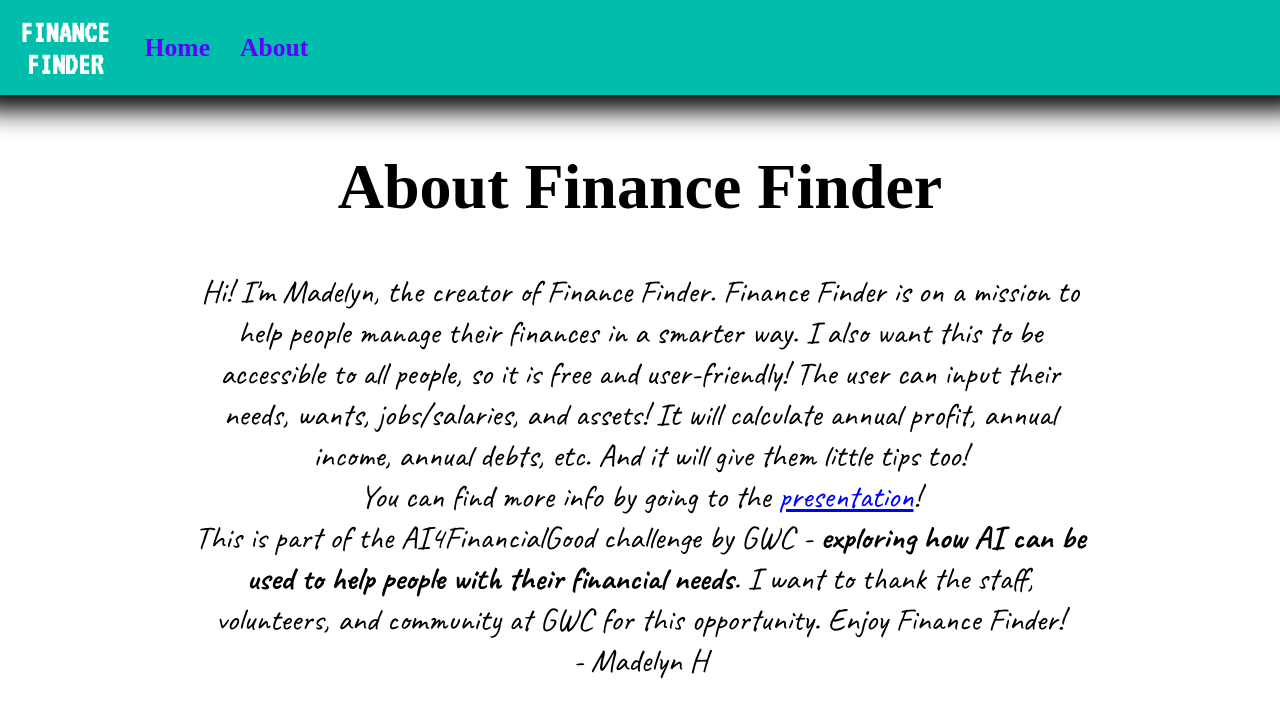
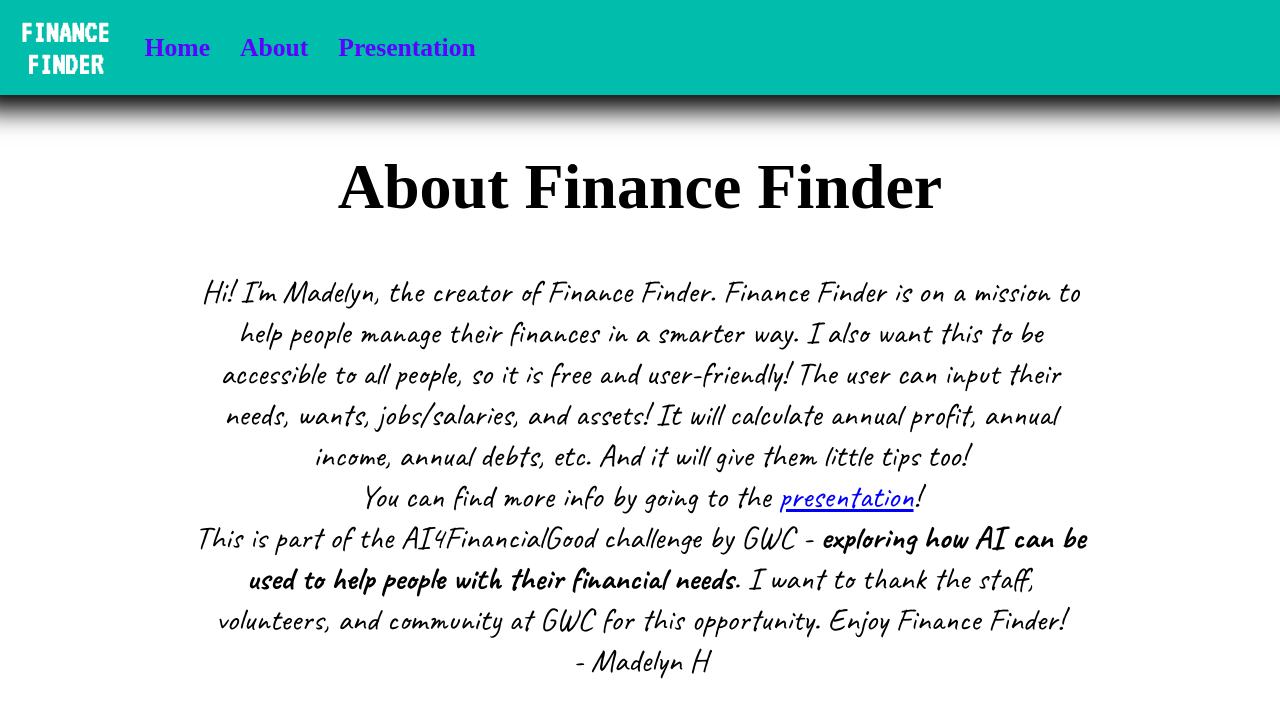
Before and after one commit to MadelynGH/financeFinder, a plain HTML site: page about/index.html in a window 1280 px wide. Drawn offline with Linux system fonts and the light colour scheme; a web font is replaced by a local one.

Commit message:
Add presentation link

```diff
--- a/about/index.html
+++ b/about/index.html
@@ -19,7 +19,7 @@
                 It will calculate annual profit, annual income, annual debts, etc. And it will give them little tips too!
                 <br />
                 You can find more info by going to the
-                <a class="default-link" target="_blank" href="">presentation</a>!
+                <a class="default-link" target="_blank" href="/Finance Finder Presentation.pdf">presentation</a>!
                 <br />
                 This is part of the AI4FinancialGood challenge by GWC - <b>exploring how AI can be used to help people with their financial needs</b>.
                 I want to thank the staff, volunteers, and community at GWC for this opportunity.
--- a/scripts/header.js
+++ b/scripts/header.js
@@ -7,5 +7,6 @@ document.body.innerHTML =
 </a>
 <a href="/" class="header-link">Home</a>
 <a href="/about" class="header-link">About</a>
+<a href="/Finance Finder Presentation.pdf" class="header-link" target="_blank">Presentation</a>
 </div>`
 + document.body.innerHTML;
```
Also changed, not shown: 1 other file.
